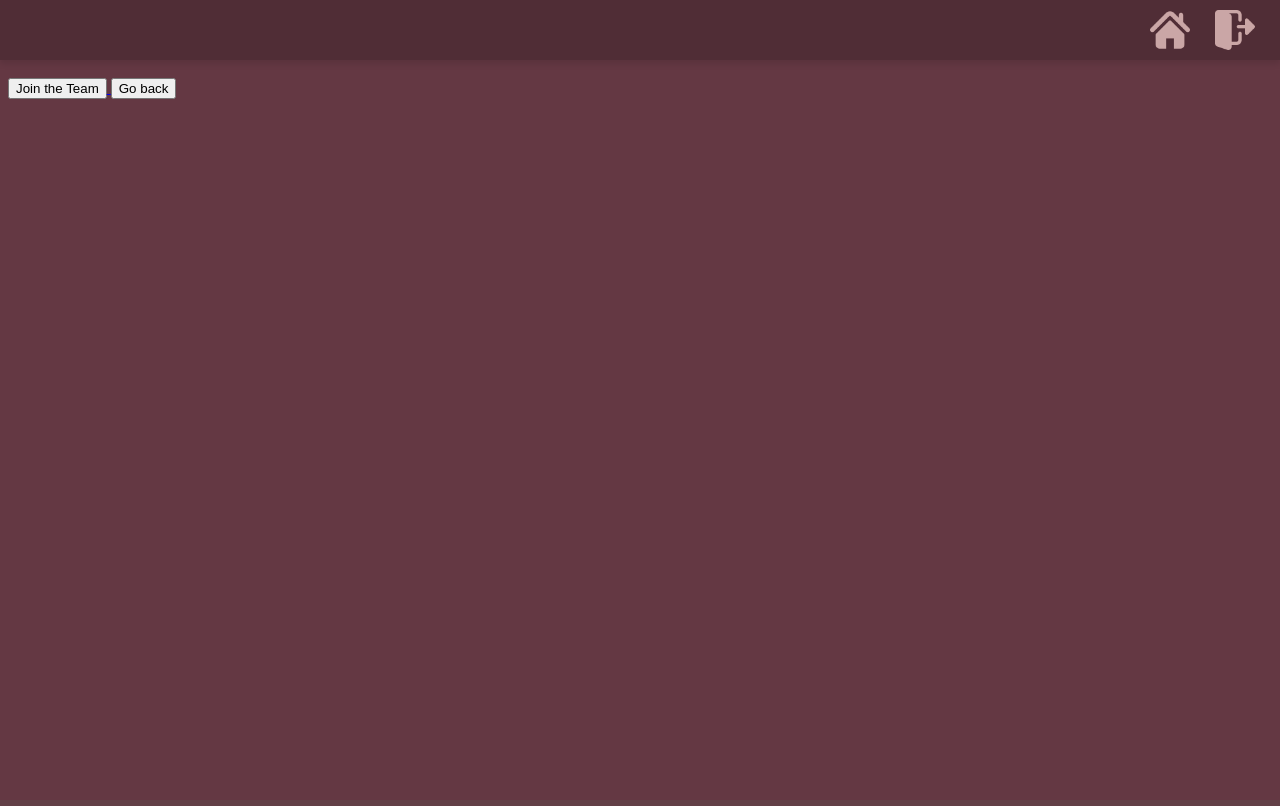
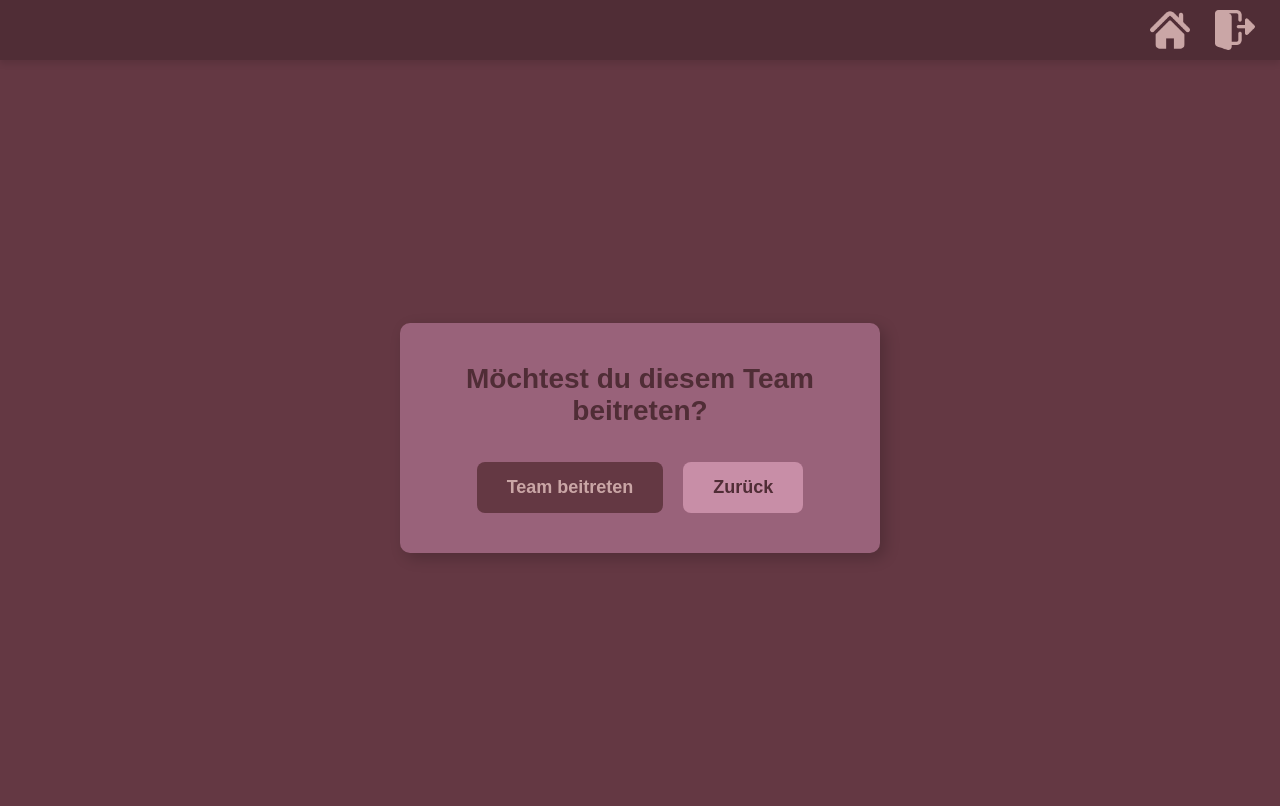
Before and after one commit to lukebaumCS/studi-bonn-task, a Symfony app: template templates/joinTeam.html.twig in a window 1280 px wide. Before the commit the page ends 99 px from the top, so only its background shows below. Run offline with Twig, Linux system fonts and the light colour scheme; the template is opened without the code that fills it, so the values that code supplies are empty; some libraries are stand-ins or nearby versions.

Commit message:
addteam seite formatiert

```diff
--- /dev/null
+++ b/public/css/joinTeam.css
@@ -0,0 +1,70 @@
+.page-wrapper {
+    display: flex;
+    justify-content: center;
+    align-items: center;
+    width: 100%;
+    min-height: calc(100vh - 80px);
+}
+
+
+.confirmation-box {
+    max-width: 400px;
+    width: 100%;
+    padding: 40px;
+    background-color: #99627A;
+    border-radius: 10px;
+    box-shadow: 5px 5px 15px rgba(0, 0, 0, 0.2);
+    font-family: 'Cabin', sans-serif;
+    text-align: center;
+}
+
+.confirmation-box h2 {
+    color: #502D36;
+    font-size: 28px;
+    margin-top: 0;
+    margin-bottom: 35px;
+}
+
+
+.button-group {
+    display: flex;
+    justify-content: center;
+    gap: 20px;
+    flex-wrap: wrap;
+}
+
+
+.btn {
+    display: inline-block;
+    padding: 15px 30px;
+    border: none;
+    border-radius: 8px;
+    cursor: pointer;
+    font-size: 18px;
+    font-family: 'Cabin', sans-serif;
+    font-weight: bold;
+    text-decoration: none;
+    transition: all 0.3s ease;
+}
+
+
+.btn-confirm {
+    background-color: #643843;
+    color: #CAA6A6;
+}
+
+.btn-confirm:hover {
+    background-color: #c8a8a8;
+    color: #643843;
+}
+
+
+.btn-cancel {
+    background-color: #C88EA7;
+    color: #502D36;
+}
+
+.btn-cancel:hover {
+    background-color: #7D4F5A;
+    color: #E4D4D8;
+}
--- a/templates/joinTeam.html.twig
+++ b/templates/joinTeam.html.twig
@@ -1,24 +1,29 @@
-{% extends "base.html.twig"  %}
-{% block title %} User {% endblock title %}
+{% extends 'base.html.twig' %}
+
+{% block title %}Join Team{% endblock %}
+
 {% block stylesheets %}
+    <link rel="stylesheet" href="{{ asset('css/joinTeam.css') }}">
 {% endblock %}
 
-
-
-{% block h1 %} Do you want to join the team  {% endblock h1 %}
-
-{% block addButton %}
-{% endblock %}
+{# Diese Blöcke bleiben leer, da die Navigation in base.html.twig ist #}
+{% block h1 %}{% endblock %}
+{% block addButton %}{% endblock %}
 
 {% block body %}
+<div class="page-wrapper">
+    <div class="confirmation-box">
+        <h2>Möchtest du diesem Team beitreten?</h2>
 
+        <div class="button-group">
+            <a href="{{ path('joined-team', {'id': id}) }}" class="btn btn-confirm">
+                Team beitreten
+            </a>
 
-    <a href="{{ path('joined-team', {'id': id} ) }}">
-        <button id="joinTeam"> Join the Team</button>
-    </a>
-
-    <a href="{{ path('userPage') }}">
-        <button id="back"> Go back </button>
-    </a>
-
+            <a href="{{ path('userPage') }}" class="btn btn-cancel">
+                Zurück
+            </a>
+        </div>
+    </div>
+</div>
 {% endblock %}
```
